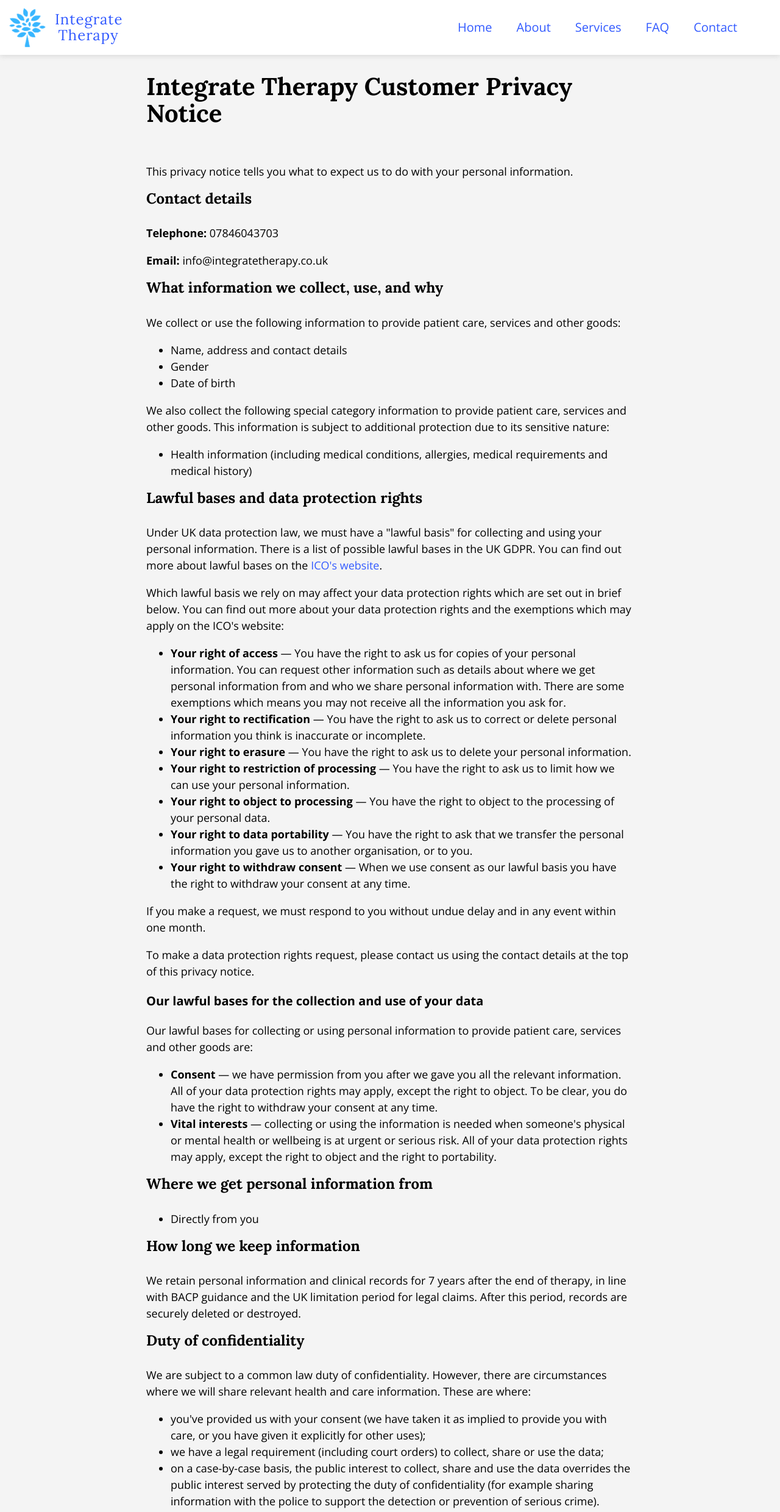
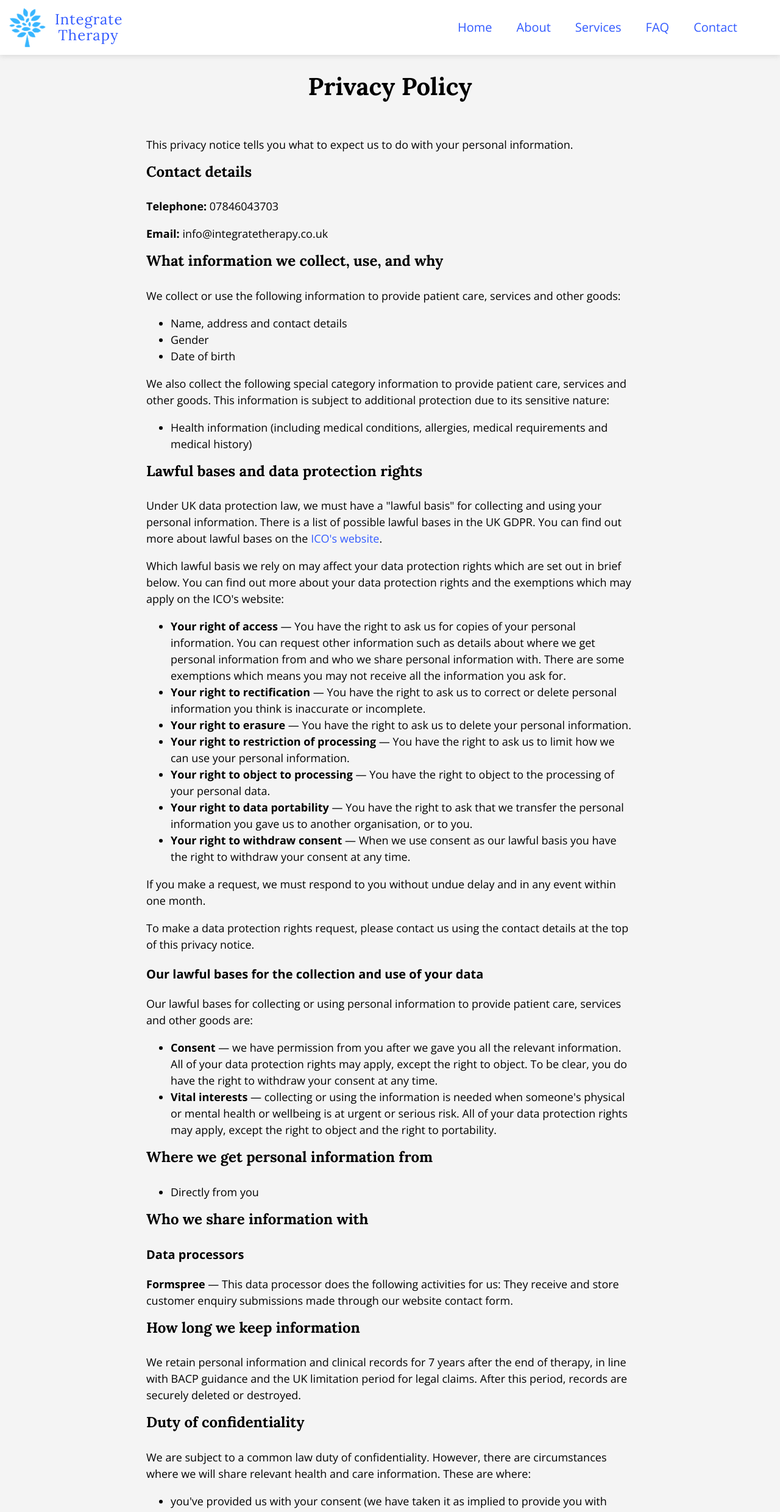
Before and after one commit to SasanTazayoni/integrate-therapy, a React (Vite) app: page /#/privacy-policy in a window 1280 px wide. Shown: the top 2480 px of the page at 61% size. Built offline with nearby package versions, Linux system fonts and the light colour scheme.

Commit message:
Add data processors section and centre policy page titles

```diff
--- a/src/assets/css/styles.css
+++ b/src/assets/css/styles.css
@@ -1355,6 +1355,10 @@ a.button:hover {
   max-width: 800px;
 }
 
+.privacy__block h1 {
+  text-align: center;
+}
+
 /* Footer */
 
 .footer__nav-block {
--- a/src/pages/PrivacyPolicy.tsx
+++ b/src/pages/PrivacyPolicy.tsx
@@ -11,7 +11,7 @@ export default function PrivacyPolicy() {
           aria-labelledby="privacy-title"
         >
           <div className="container">
-            <h1 id="privacy-title">Integrate Therapy Customer Privacy Notice</h1>
+            <h1 id="privacy-title">Privacy Policy</h1>
             <p>This privacy notice tells you what to expect us to do with your personal information.</p>
 
             <section aria-labelledby="contact-details">
@@ -80,6 +80,12 @@ export default function PrivacyPolicy() {
               </ul>
             </section>
 
+            <section aria-labelledby="who-we-share">
+              <h2 id="who-we-share">Who we share information with</h2>
+              <h3>Data processors</h3>
+              <p><strong>Formspree</strong> — This data processor does the following activities for us: They receive and store customer enquiry submissions made through our website contact form.</p>
+            </section>
+
             <section aria-labelledby="how-long">
               <h2 id="how-long">How long we keep information</h2>
               <p>
```
Also changed, not shown: 1 other file (tests, documents, lock files or other folders).
